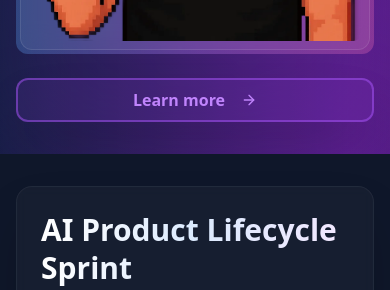
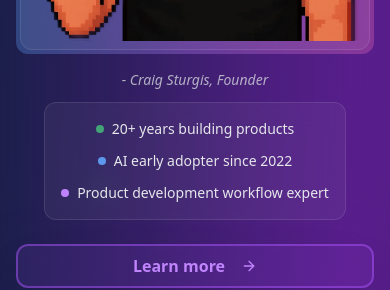
Before and after one commit to prodyssey/vibe-cto-dot-ai, a Next.js app: page / in a window 390 px wide. Shown: the part 878-1168 px from the top of the page. Built offline with nearby package versions, Linux system fonts and the light colour scheme; no server answers.

Commit message:
fix: include trust building content on mobile

```diff
--- a/src/components/sections/Hero.tsx
+++ b/src/components/sections/Hero.tsx
@@ -69,8 +69,10 @@ export const Hero = () => {
             </a>
           </div>
 
-          {/* Avatar - positioned after primary CTA on mobile */}
-          <div className="relative order-3">
+          {/* Avatar with trust content - positioned after primary CTA on mobile */}
+          <div className="order-3 flex flex-col items-center space-y-4">
+            {/* Avatar */}
+            <div className="relative">
               {/* Gradient border container */}
               <div className="relative p-1 bg-gradient-to-r from-blue-400/30 via-purple-400/30 to-pink-400/30 rounded-xl hover:scale-105 transition-all duration-300 mx-auto w-fit">
                 {/* Glass morphism inner container */}
@@ -81,13 +83,46 @@ export const Hero = () => {
                     width={200}
                     height={200}
                     priority
-                  className="w-32 h-32 sm:w-40 sm:h-40 md:w-48 md:h-48 lg:w-56 lg:h-56 rounded-lg"
-                  sizes="(max-width: 640px) 128px, (max-width: 768px) 160px, (max-width: 1024px) 192px, 224px"
+                    className="w-32 h-32 rounded-lg"
+                    sizes="128px"
                   />
                 </div>
               </div>
               {/* Glow effect behind avatar */}
               <div className="absolute inset-0 bg-gradient-to-r from-blue-500/20 to-purple-500/20 rounded-xl blur-xl -z-10 scale-125"></div>
+            </div>
+
+            {/* Trust-building content for mobile */}
+            <div className="text-center space-y-3 max-w-xs">
+              {/* Attribution */}
+              <p className="text-sm text-gray-300/80 font-medium italic">
+                - Craig Sturgis, Founder
+              </p>
+
+              {/* Trust indicators in glass morphism container */}
+              <div className="bg-white/5 backdrop-blur-md border border-white/10 rounded-xl p-4">
+                <div className="grid grid-cols-1 gap-3 text-sm">
+                  <div className="flex items-center justify-center space-x-2">
+                    <div className="w-2 h-2 bg-green-400 rounded-full animate-pulse"></div>
+                    <span className="text-gray-200">
+                      20+ years building products
+                    </span>
+                  </div>
+                  <div className="flex items-center justify-center space-x-2">
+                    <div className="w-2 h-2 bg-blue-400 rounded-full animate-pulse delay-300"></div>
+                    <span className="text-gray-200">
+                      AI early adopter since 2022
+                    </span>
+                  </div>
+                  <div className="flex items-center justify-center space-x-2">
+                    <div className="w-2 h-2 bg-purple-400 rounded-full animate-pulse delay-500"></div>
+                    <span className="text-gray-200">
+                      Product development workflow expert
+                    </span>
+                  </div>
+                </div>
+              </div>
+            </div>
           </div>
 
           {/* Secondary CTA Button - positioned after avatar on mobile */}
```
Lines whose indentation alone changed are shown as unchanged.
